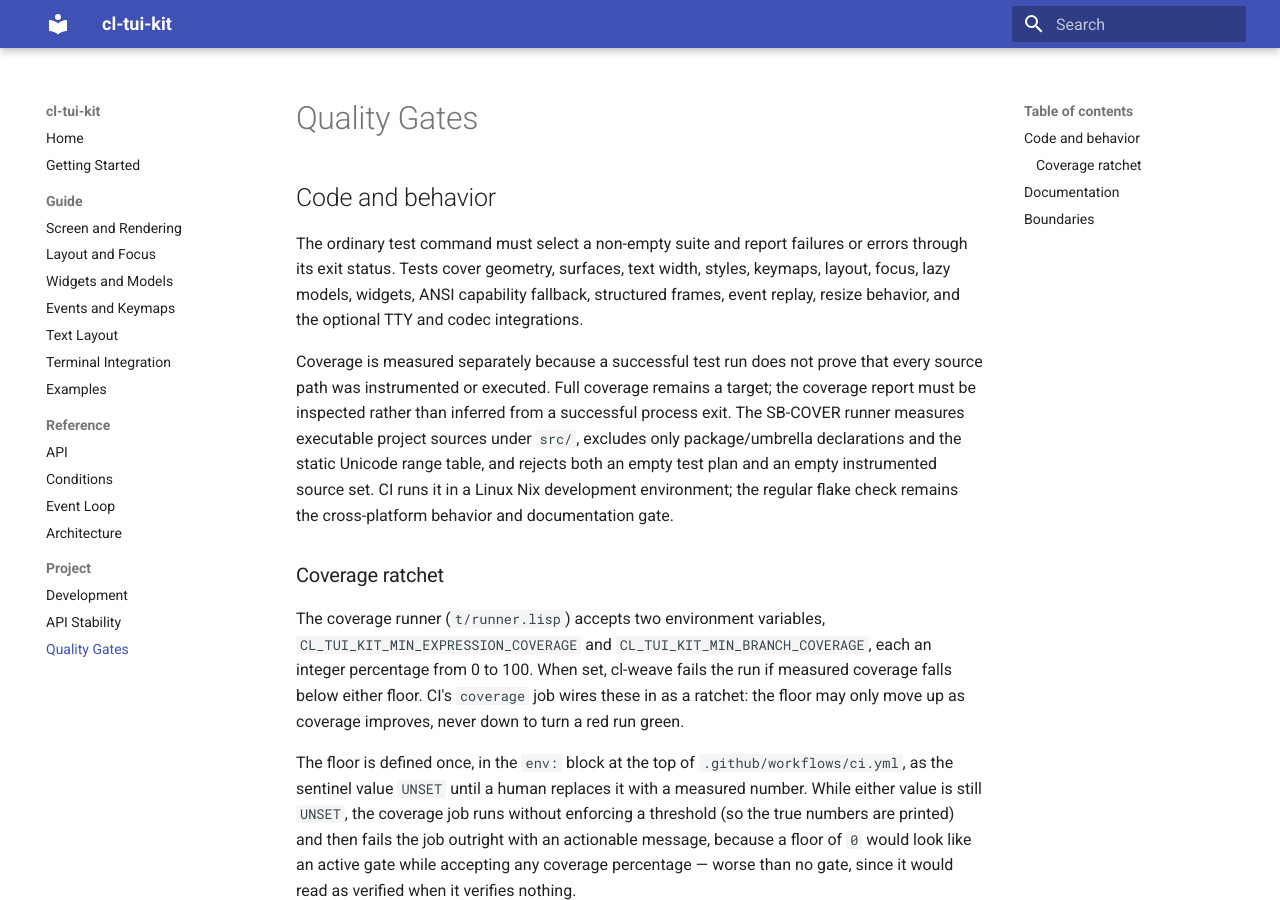
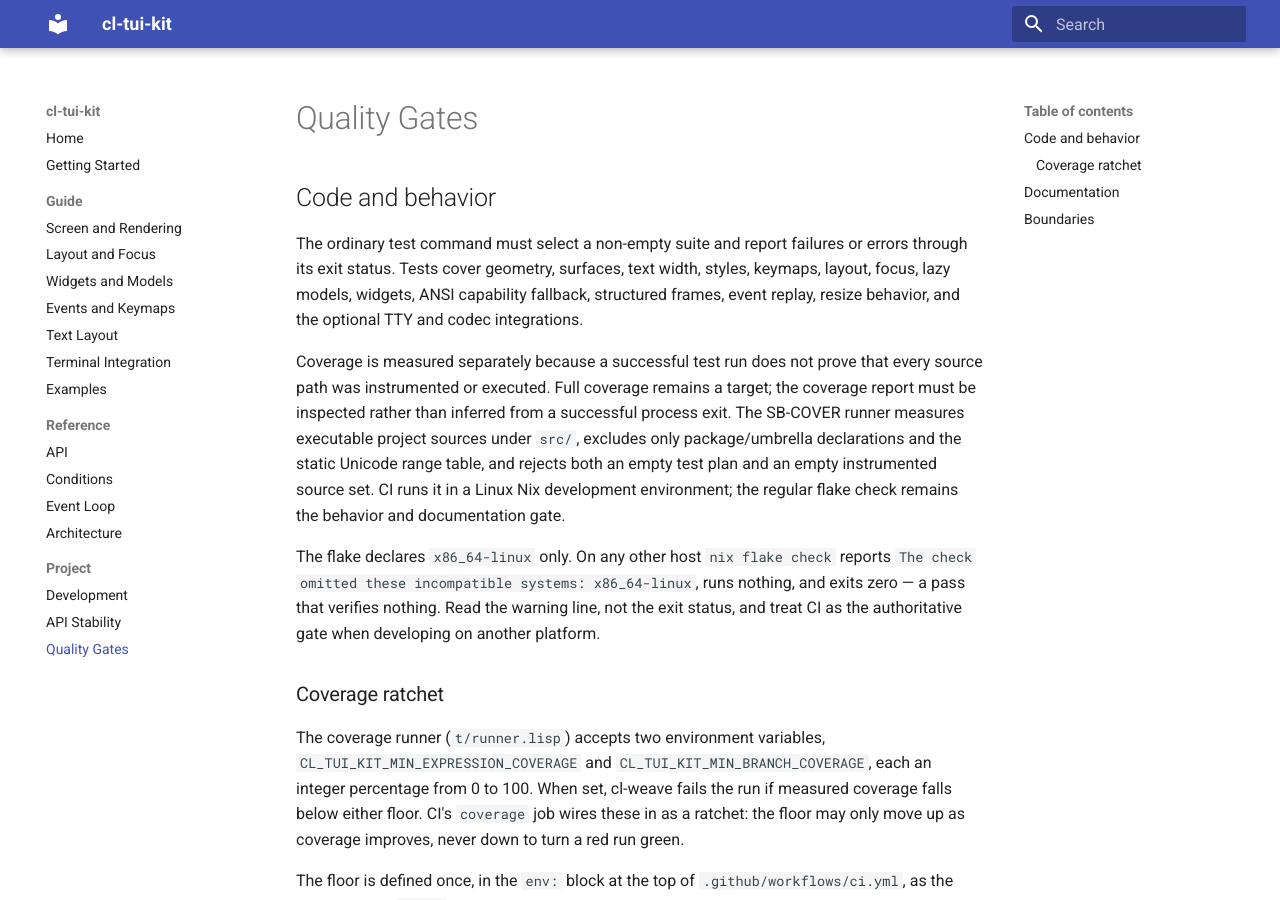
Before and after one commit to nerima-lisp/cl-tui-kit, an MkDocs documentation site: the page built from docs/src/project/quality-gates.md, in a window 1280 px wide and 900 px high. Built offline with MkDocs 1.6.1 and Material for MkDocs 9.7.7, drawn with Linux system fonts in a browser that asks for light colours.

Commit message:
Target x86_64-linux only and fix the version-consistency extraction
The version-consistency job read `(:version "cl-weave" "1.3.0")` from
:depends-on as if it were a defsystem :version field, extracted "cl-weave" as
a version string, and reported a disagreement that did not exist. The pattern
is now anchored to a whole line, which the two-argument dependency form
cannot match. Verified locally: ten matches, one distinct value.

aarch64-darwin is dropped from the flake's systems, the CI matrix, and the
supported-implementation tables. The matrix keeps its shape so restoring a
second system is an addition rather than a restructuring.

Dropping it makes `nix flake check` vacuous off Linux: the command omits
every incompatible system, runs nothing, and still exits zero. That is a pass
which verifies nothing, so the three places calling the flake check a
cross-platform gate now say what it actually is and warn to read the omission
warning rather than the exit status.

```diff
--- a/docs/src/project/quality-gates.md
+++ b/docs/src/project/quality-gates.md
@@ -15,8 +15,13 @@ successful process exit. The SB-COVER runner measures executable project
 sources under `src/`, excludes only package/umbrella declarations and the
 static Unicode range table, and rejects both an empty test plan and an empty
 instrumented source set. CI runs it in a Linux Nix development environment;
-the regular flake check remains the cross-platform behavior and documentation
-gate.
+the regular flake check remains the behavior and documentation gate.
+
+The flake declares `x86_64-linux` only. On any other host `nix flake check`
+reports `The check omitted these incompatible systems: x86_64-linux`, runs
+nothing, and exits zero — a pass that verifies nothing. Read the warning
+line, not the exit status, and treat CI as the authoritative gate when
+developing on another platform.
 
 ### Coverage ratchet
 
```
Also changed, not shown: CONTRIBUTING.md (+8 -3 lines), docs/src/getting-started.md (+1 -1 lines), docs/src/project/development.md (+6 -3 lines), CHANGELOG.md, README.md, 2 other files.
